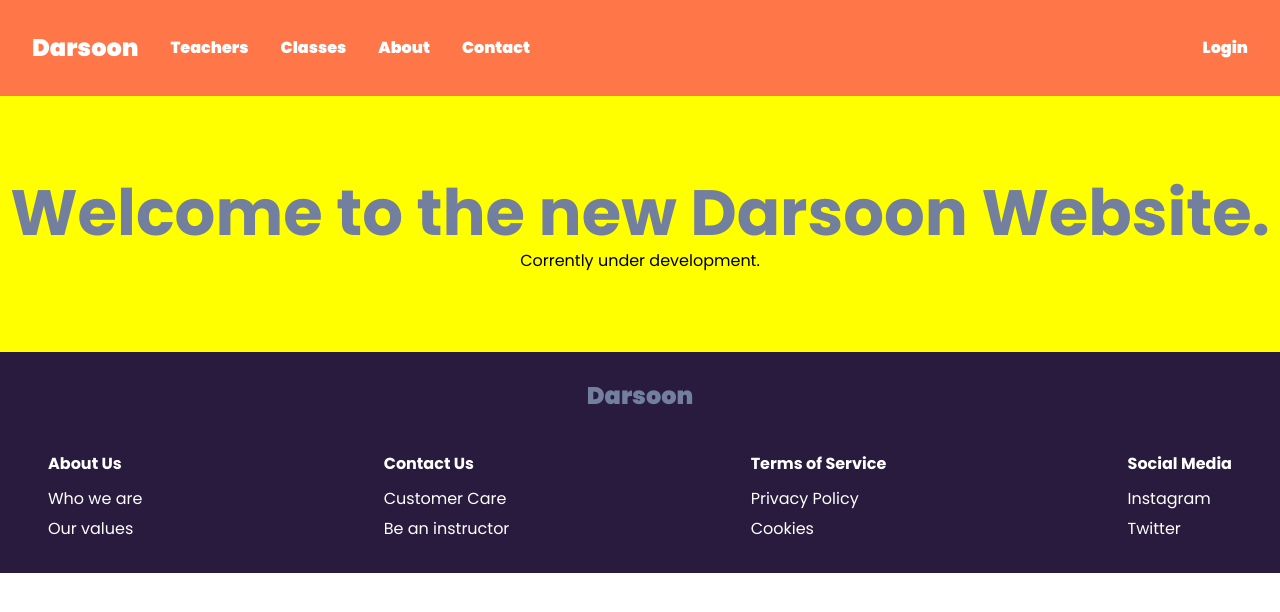
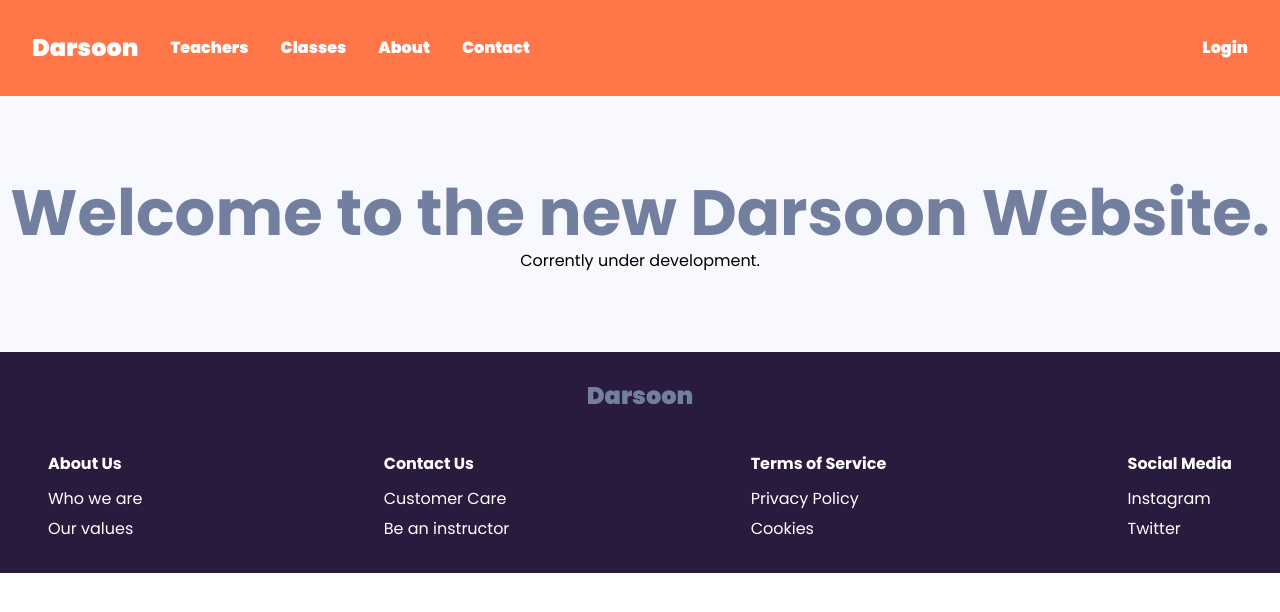
Before and after one commit to darsoonAccount/darsoon-frontend, a Next.js app: page / in a window 1280 px wide. Shown: the top 612 px of the page. Built offline with nearby package versions, Linux system fonts and the light colour scheme.

Commit message:
style layout

```diff
--- a/components/Layout.tsx
+++ b/components/Layout.tsx
@@ -13,5 +13,5 @@ export default function Layout({ children }) {
 }
 
 const Main = styled.main`
-  background: yellow;
+  background: ghostwhite;
 `;
```
